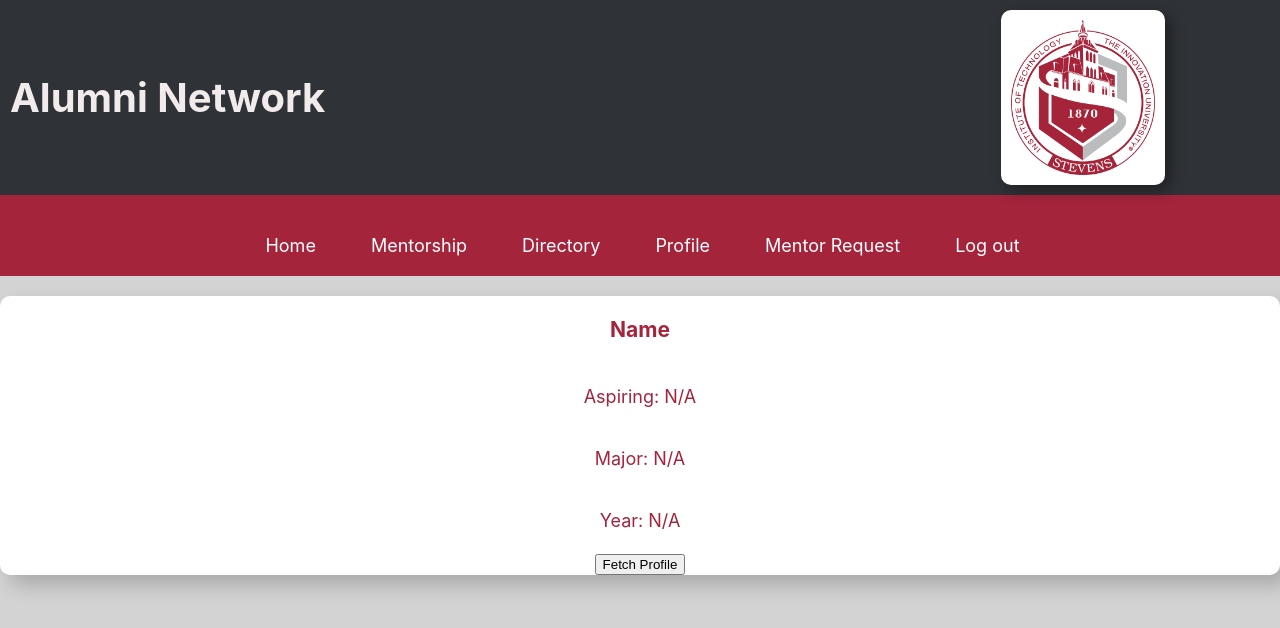
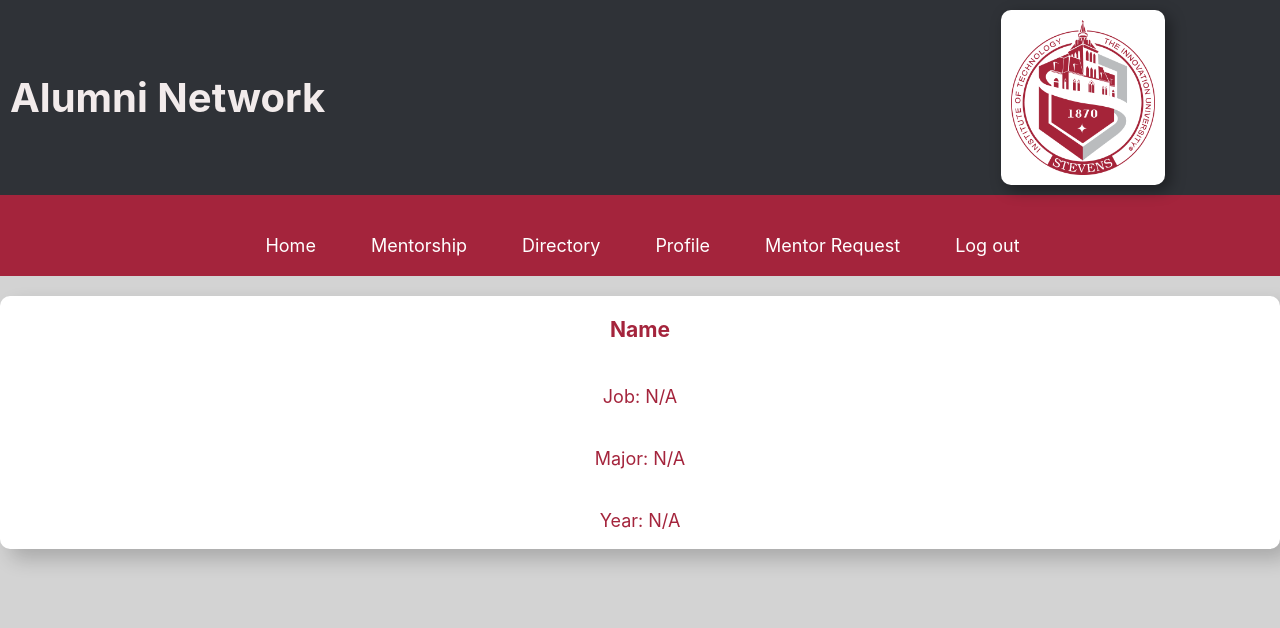
Before and after one commit to eduzeu/stevensAlumni, a React (Create React App) app: page /profile in a window 1280 px wide. Shown: the top 628 px of the page. Built offline with nearby package versions, Linux system fonts and the light colour scheme.

Commit message:
login stuff

```diff
--- a/src/components/Mentorship.jsx
+++ b/src/components/Mentorship.jsx
@@ -4,7 +4,6 @@ import "../App.css";
 import { MentBox } from "./components";
 
 function Mentorship() {
-  console.log(sessionStorage.sessionToken);
   const token = sessionStorage.sessionToken;
 
   const [activeSection, setActiveSection] = useState(null);
@@ -14,23 +13,30 @@ function Mentorship() {
   const [loading, setLoading] = useState(false);
   const [error, setError] = useState(null);
 
-  // Load pending mentors on mount
+  // Load current mentors from backend on mount
   useEffect(() => {
-    const storedPending = localStorage.getItem("pendingMentors");
-    if (storedPending) {
-      setPendingMentors(JSON.parse(storedPending));
-    }
+    const fetchCurrentMentors = async () => {
+      try {
+        const response = await fetch("http://localhost:5000/api/getCurrentMentors", {
+          method: "GET",
+          headers: {
+            "Content-Type": "application/json",
+            Authorization: `Bearer ${token}`,
+          },
+        });
 
-    const storedCurrent = localStorage.getItem("currentMentors");
-    if (storedCurrent) {
-      setCurrentMentors(JSON.parse(storedCurrent));
-    }
-  }, []);
+        if (!response.ok) throw new Error("Failed to fetch current mentors");
 
-  // Save pending mentors on update
-  useEffect(() => {
-    localStorage.setItem("pendingMentors", JSON.stringify(pendingMentor));
-  }, [pendingMentor]);
+        const data = await response.json();
+        setCurrentMentors(data.mentors || []);
+      } catch (err) {
+        setError("Error loading current mentors.");
+        console.error(err);
+      }
+    };
+
+    fetchCurrentMentors();
+  }, [token]);
 
   // Fetch pending mentors when active section is 'pending'
   useEffect(() => {
@@ -74,7 +80,6 @@ function Mentorship() {
   };
 
   const handlePendingMentorClick = async (mentor, id, token) => {
-    console.log(mentor, id, token);
     try {
       const response = await fetch(`http://localhost:5000/api/sendRequest/${id}`, {
         method: "POST",
--- a/src/components/Prof.jsx
+++ b/src/components/Prof.jsx
@@ -1,42 +1,47 @@
-import React, { useState } from "react";
-import axios from "axios"; // Make sure to import axios
+import React, { useEffect, useState } from "react";
+import axios from "axios";
 import styled from "styled-components";
 import "../App.css";
 
 function Prof() {
   const [userData, setUserData] = useState(null);
 
-  const handleProfile = async (e) => {
-    e.preventDefault();
-    const token = localStorage.getItem("token"); // Assuming token is stored in localStorage
+  useEffect(() => {
+    const fetchProfile = async () => {
+      const token = sessionStorage.sessionToken;
+      console.log(token);
       if (!token) {
         console.log("No token found");
         return;
       }
 
       try {
-      const response = await axios.get("http://localhost:5000/api/getUserById", {
+        const response = await fetch("http://localhost:5000/api/profile", {
+          method: "GET",
           headers: {
-          Authorization: `Bearer ${token}`,  // Include the token in the Authorization header
+            "Content-Type": "application/json",
+            Authorization: `Bearer ${token}`,
           },
         });
-      setUserData(response.data.user);  // Save the response data (user info) to the state
-      console.log(response);
-    } catch (e) {
-      console.error("Error fetching user data", e);
+        const data = await response.json();
+        setUserData(data.profile);
+      } catch (error) {
+        console.error("Error fetching user data", error);
       }
     };
 
+    fetchProfile();
+  }, []);
+
+  console.log(userData)
+
   return (
-    <>
     <MentBox>
       <h3>{userData ? userData["Full Name"] : "Name"}</h3>
-        <p>Aspiring: {userData ? userData["Job Title"] : "N/A"}</p>
+      <p>Job: {userData ? userData["Job Title"] : "N/A"}</p>
       <p>Major: {userData ? userData["Major"] : "N/A"}</p>
       <p>Year: {userData ? userData["Graduation Year"] : "N/A"}</p>
-        <button onClick={handleProfile}>Fetch Profile</button>
     </MentBox>
-    </>
   );
 }
 
```
Also changed, not shown: 1 other file (tests, documents, lock files or other folders). Lines whose indentation alone changed are shown as unchanged.
